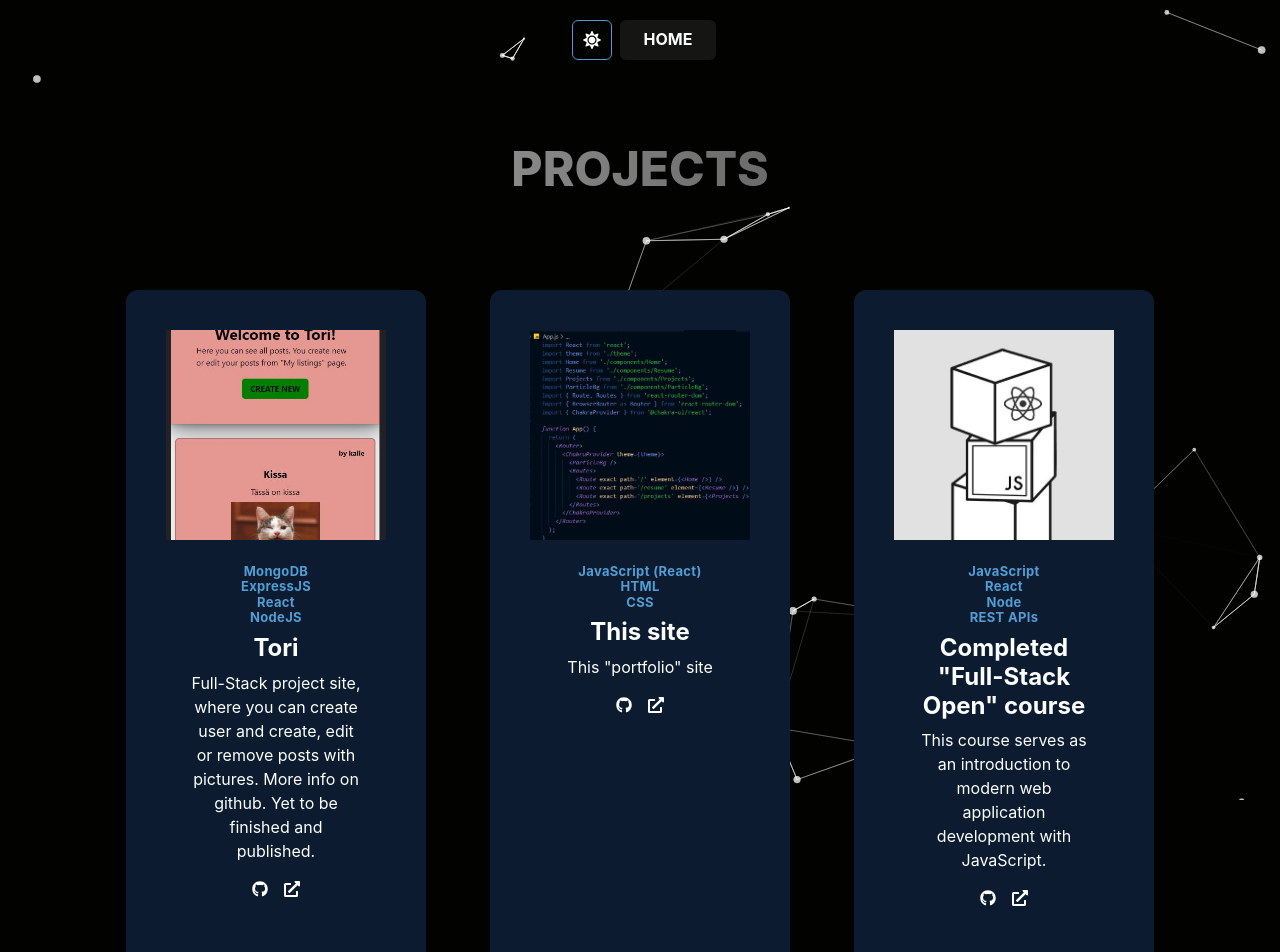
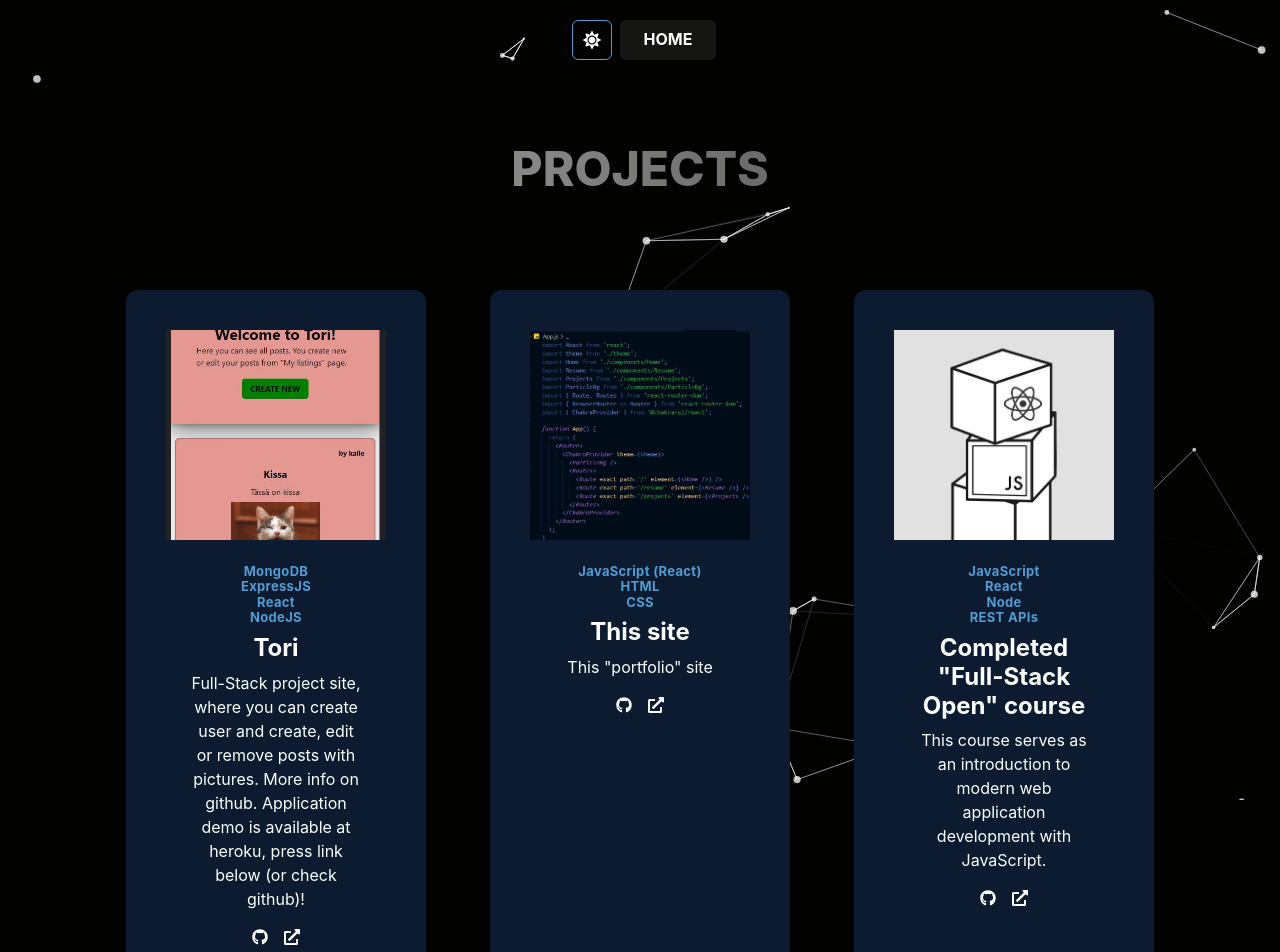
Before and after one commit to laurilako/portfolio, a React (Create React App) app: page /portfolio/projects in a window 1280 px wide. Shown: the top 952 px of the page. Built offline with nearby package versions, Linux system fonts and the light colour scheme.

Commit message:
Add heroku link for tori app

```diff
--- a/src/components/Projects.js
+++ b/src/components/Projects.js
@@ -25,10 +25,10 @@ import Header from './Header';
   const projectData = [
     {
       name: 'Tori',
-      url: 'https://github.com/laurilako/itori',
+      url: 'https://stark-meadow-54802.herokuapp.com/',
       code: 'https://github.com/laurilako/itori',
       about:
-        'Full-Stack project site, where you can create user and create, edit or remove posts with pictures. More info on github. Yet to be finished and published.',
+        'Full-Stack project site, where you can create user and create, edit or remove posts with pictures. More info on github. Application demo is available at heroku, press link below (or check github)!',
       photo: projecttori,
       tools: 'MongoDB, ExpressJS, React, NodeJS'
     },
```
